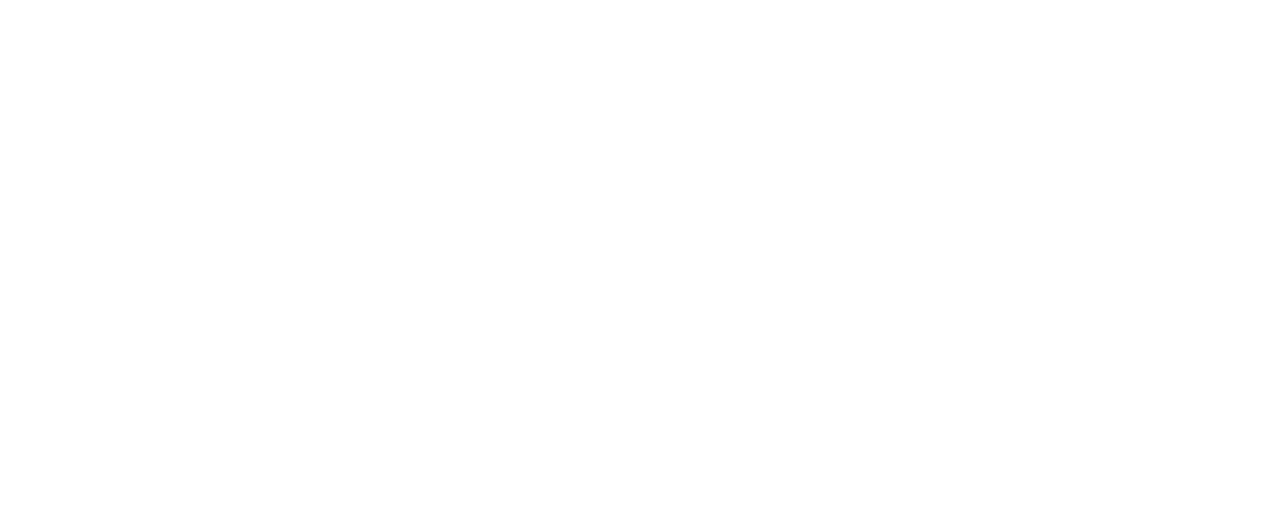
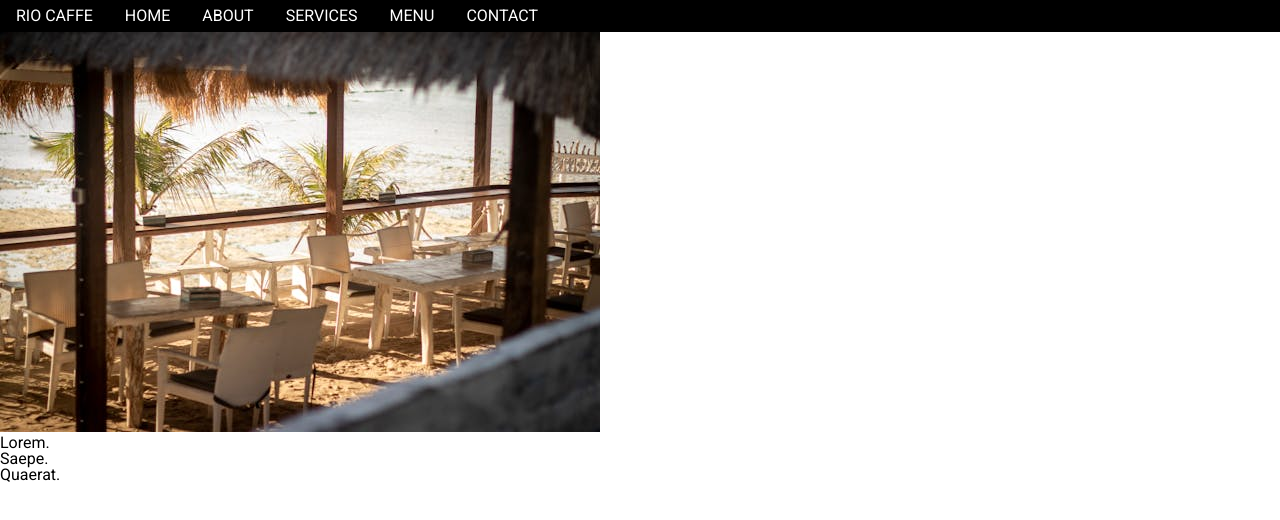
Before and after one commit to Khametova/CSS-Flex-Menu, a plain HTML site: page index.html in a window 1280 px wide. Drawn offline with Linux system fonts and the light colour scheme; a web font is replaced by a local one.

Commit message:
add 1st styles and img

```diff
--- a/assets/CSS/reset.css
+++ b/assets/CSS/reset.css
@@ -46,3 +46,7 @@ table {
 	border-collapse: collapse;
 	border-spacing: 0;
 }
+a {
+    text-decoration: none;
+    color: inherit;
+}
--- a/assets/CSS/style.css
+++ b/assets/CSS/style.css
@@ -0,0 +1,27 @@
+* {
+    box-sizing: border-box;
+    margin: 0;
+}
+
+:root{
+    font-size: 16px;
+    font-family: Roboto, sans-serif
+}
+
+.navigation{
+    display: flex;
+    background-color: black;
+    color: white;
+    text-decoration: none;
+}
+
+.btn{
+    display: inline-block;
+    padding: 0.5em 1em;
+    text-decoration: none;
+    color: inherit;
+    text-transform: uppercase;
+}
+ .menu{
+    display: flex;
+ }
--- a/index.html
+++ b/index.html
@@ -6,8 +6,26 @@
     <title>Document</title>
     <link rel="stylesheet" href="/assets/CSS/reset.css">
     <link rel="stylesheet" href="/assets/CSS/style.css">
+    <link rel="preconnect" href="https://fonts.googleapis.com">
+<link rel="preconnect" href="https://fonts.gstatic.com" crossorigin>
+<link href="https://fonts.googleapis.com/css2?family=Inter:ital,opsz,wght@0,14..32,100..900;1,14..32,100..900&family=Playfair+Display:ital,wght@0,400..900;1,400..900&family=Roboto:ital,wght@0,100..900;1,100..900&display=swap" rel="stylesheet">
 </head>
 <body>
-
+   <nav class="navigation">
+    <a class="btn" href="#">Rio caffe</a>
+    <ul class="menu">
+        <li><a class="btn" href="#">home</a></li>
+        <li><a class="btn" href="#">about</a></li>
+        <li><a class="btn" href="#">services</a></li>
+        <li><a class="btn" href="#">menu</a></li>
+        <li><a class="btn" href="#">contact</a></li>
+    </ul>
+   </nav>
+  <header>
+    <img src="/assets/img/restor.jpeg" alt="#">
+    <p>Lorem.</p>
+    <p>Saepe.</p>
+    <p>Quaerat.</p>
+  </header>
 </body>
 </html>
```
Also changed, not shown: assets/img/restor.jpeg (added).
